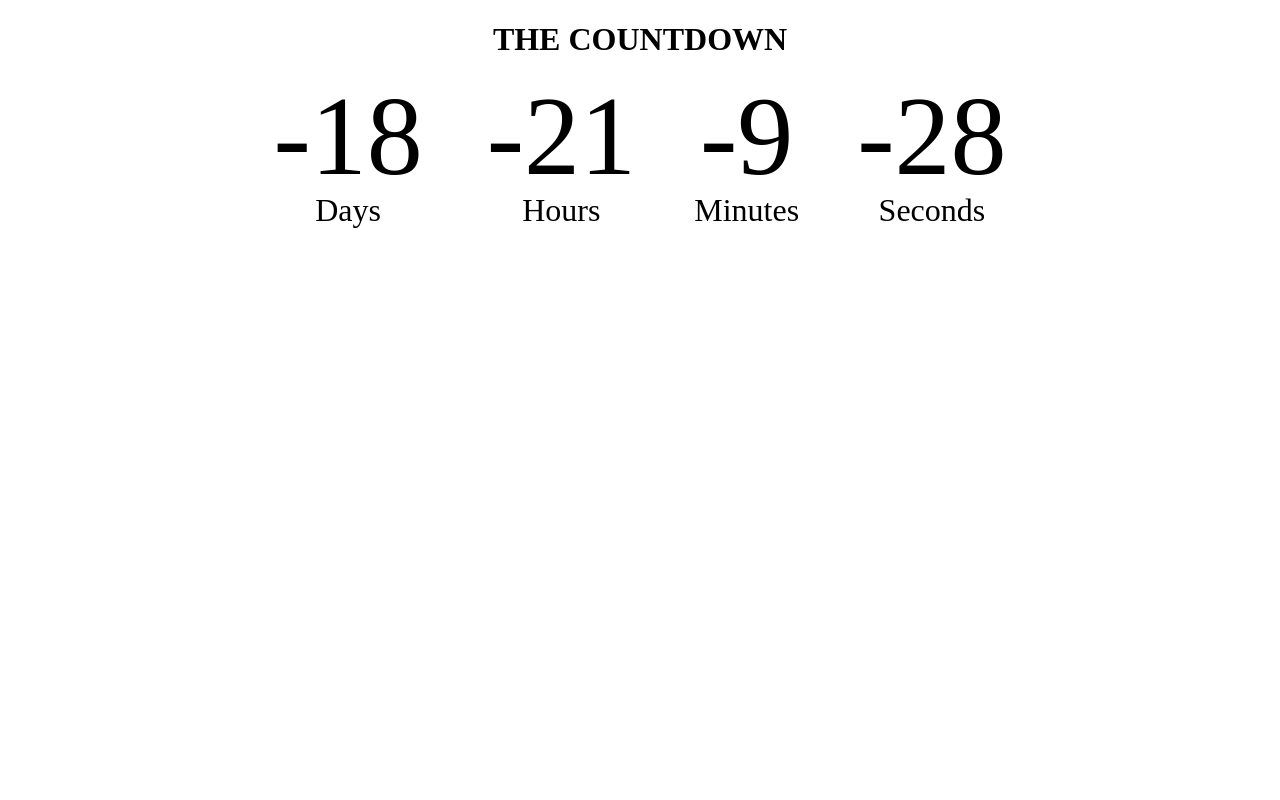
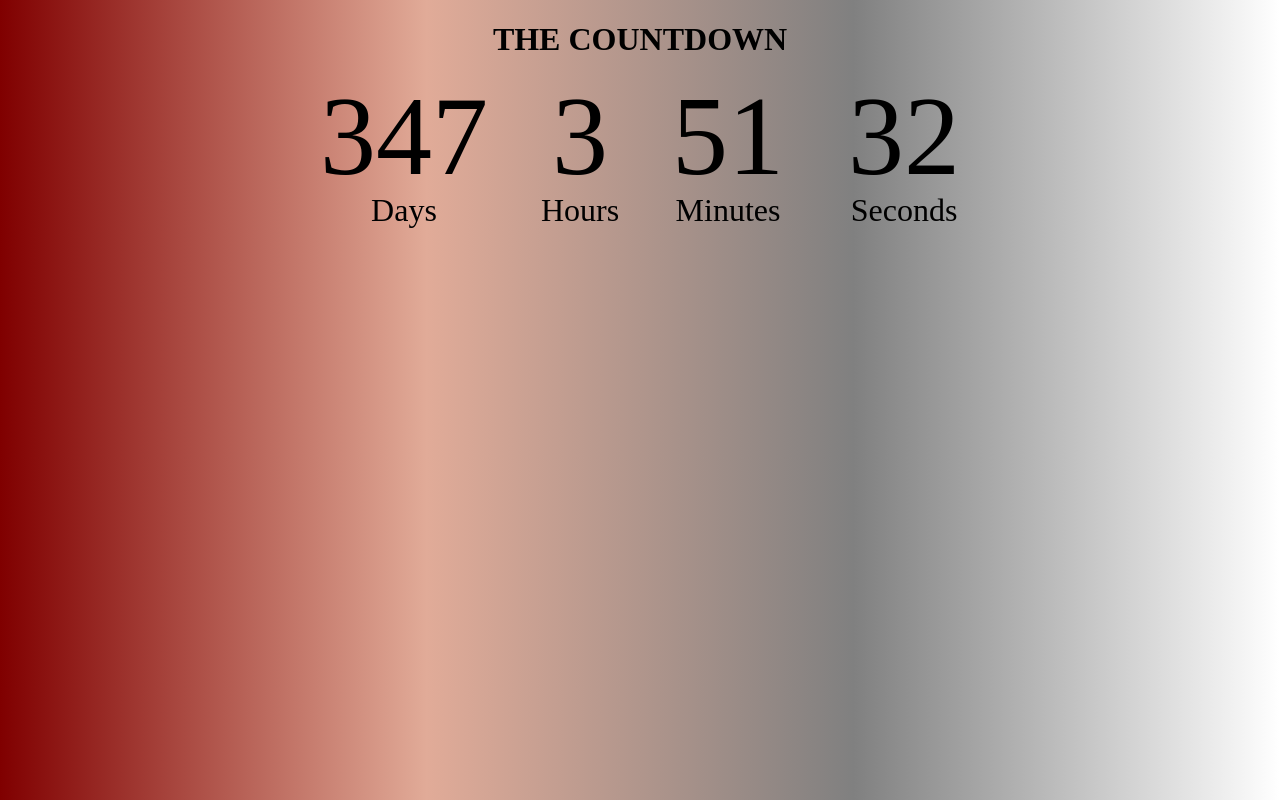
Before and after one commit to Zackius/New-Year-Countdown-, a plain HTML site: page index.html in a window 1280 px wide. Drawn offline with Linux system fonts and the light colour scheme.

Commit message:
new commit

```diff
--- a/index.css
+++ b/index.css
@@ -1,6 +1,6 @@
 body{
     margin: 0;
-    background: linear-gradient(to left, white, snow, rgb(255, 228, 228) grey);
+    background: linear-gradient(to left, white, grey , rgb(225, 171, 152), maroon);
     background-position: center center;
     background-size: cover;
     align-items: center;
--- a/index.js
+++ b/index.js
@@ -4,7 +4,7 @@
       let minutes1= document.getElementById("minutes")
       let seconds1 = document.getElementById("seconds")
 
-     let newYear = new Date("Jan 1, 2022");
+     let newYear = new Date("Jan 1, 2023");
 
      function countdown() {
 
```
